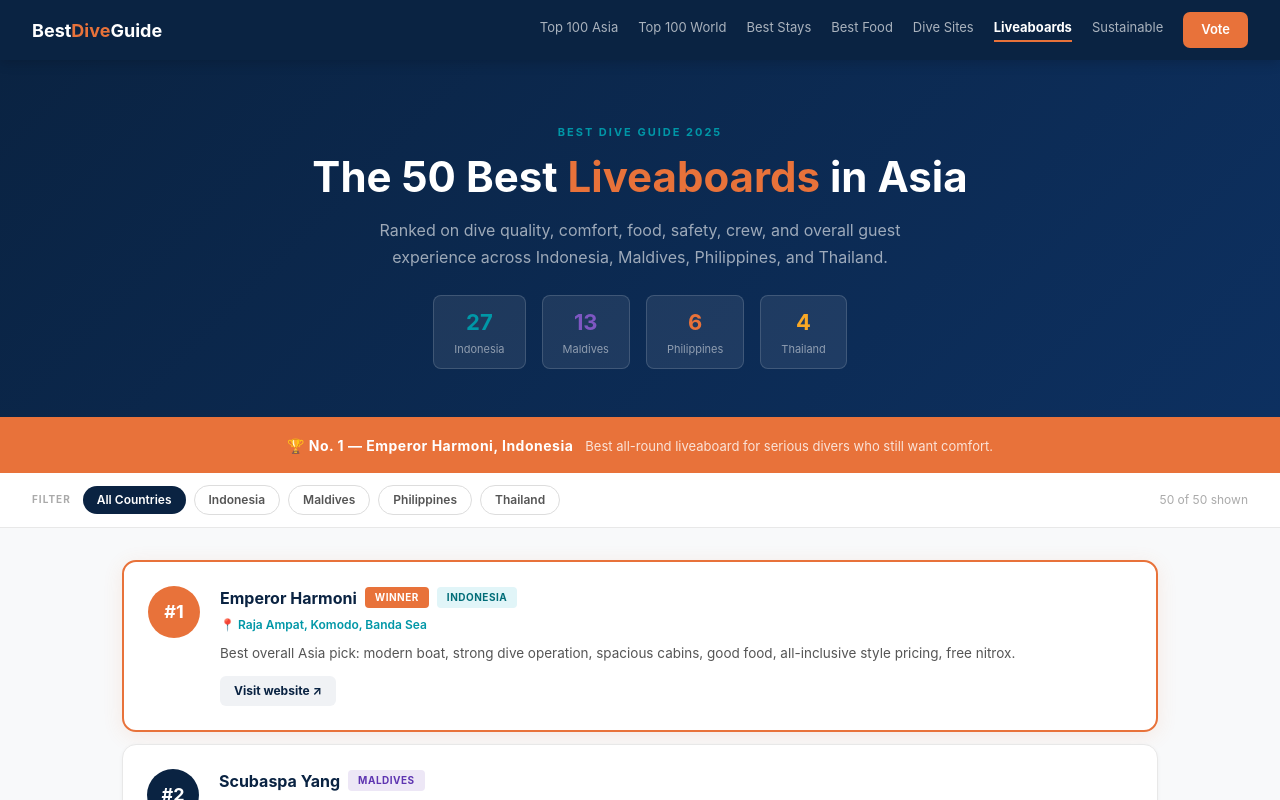
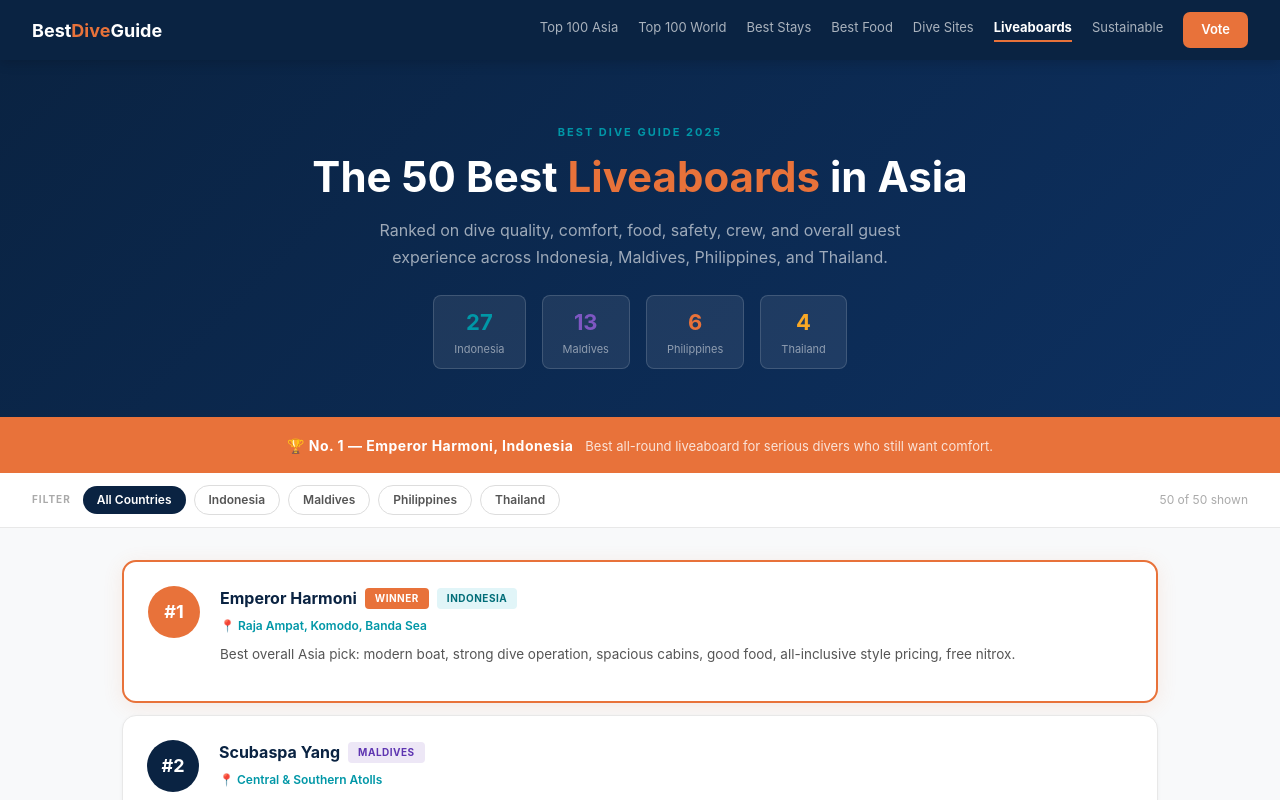
Before and after one commit to nicvdb80-cell/bestdiveguide, a Next.js app: page /liveaboards in a window 1280 px wide. Shown: the top 800 px of the page. Built offline with nearby package versions, Linux system fonts and the light colour scheme.

Commit message:
feat: make names clickable links to websites on liveaboards page

```diff
--- a/src/app/liveaboards/page.tsx
+++ b/src/app/liveaboards/page.tsx
@@ -216,7 +216,7 @@
                 {/* Body */}
                 <div style={{flex:1,minWidth:0}}>
                   <div style={{display:"flex",alignItems:"center",gap:"8px",flexWrap:"wrap",marginBottom:"6px"}}>
-                    <span style={{fontWeight:700,fontSize:"16px",color:"#0A2342"}}>{e.name}</span>
+                    {e.url ? <a href={e.url} target="_blank" rel="noopener noreferrer" style={{fontWeight:700,fontSize:"16px",color:"#0A2342",textDecoration:"none",borderBottom:"1px solid transparent"}}>{e.name}</a> : <span style={{fontWeight:700,fontSize:"16px",color:"#0A2342"}}>{e.name}</span>}
                     {e.winner && (
                       <span style={{background:"#E8723A",color:"#fff",fontSize:"10px",fontWeight:700,padding:"3px 10px",borderRadius:"4px",letterSpacing:"0.5px"}}>
                         WINNER
@@ -233,14 +233,6 @@
 
                   <p style={{fontSize:"13.5px",color:"#555",lineHeight:1.65,margin:"0 0 12px"}}>{e.desc}</p>
 
-                  <a href={e.url} target="_blank" rel="noopener noreferrer" style={{
-                    display:"inline-flex",alignItems:"center",gap:"6px",
-                    fontSize:"12px",fontWeight:700,color:"#0A2342",
-                    background:"#F0F2F5",padding:"6px 14px",borderRadius:"6px",
-                    textDecoration:"none",transition:"background 0.15s",
-                  }}>
-                    Visit website ↗
-                  </a>
                 </div>
               </div>
             )
```
